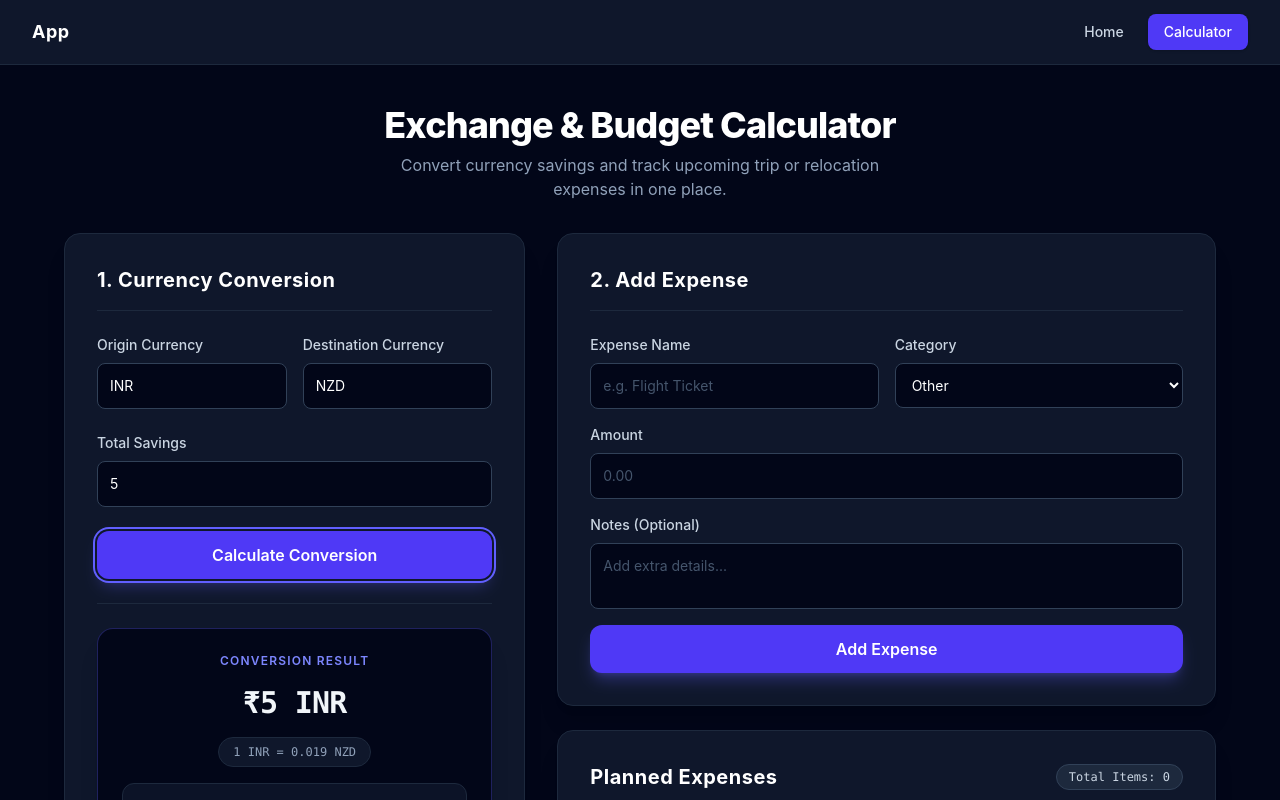
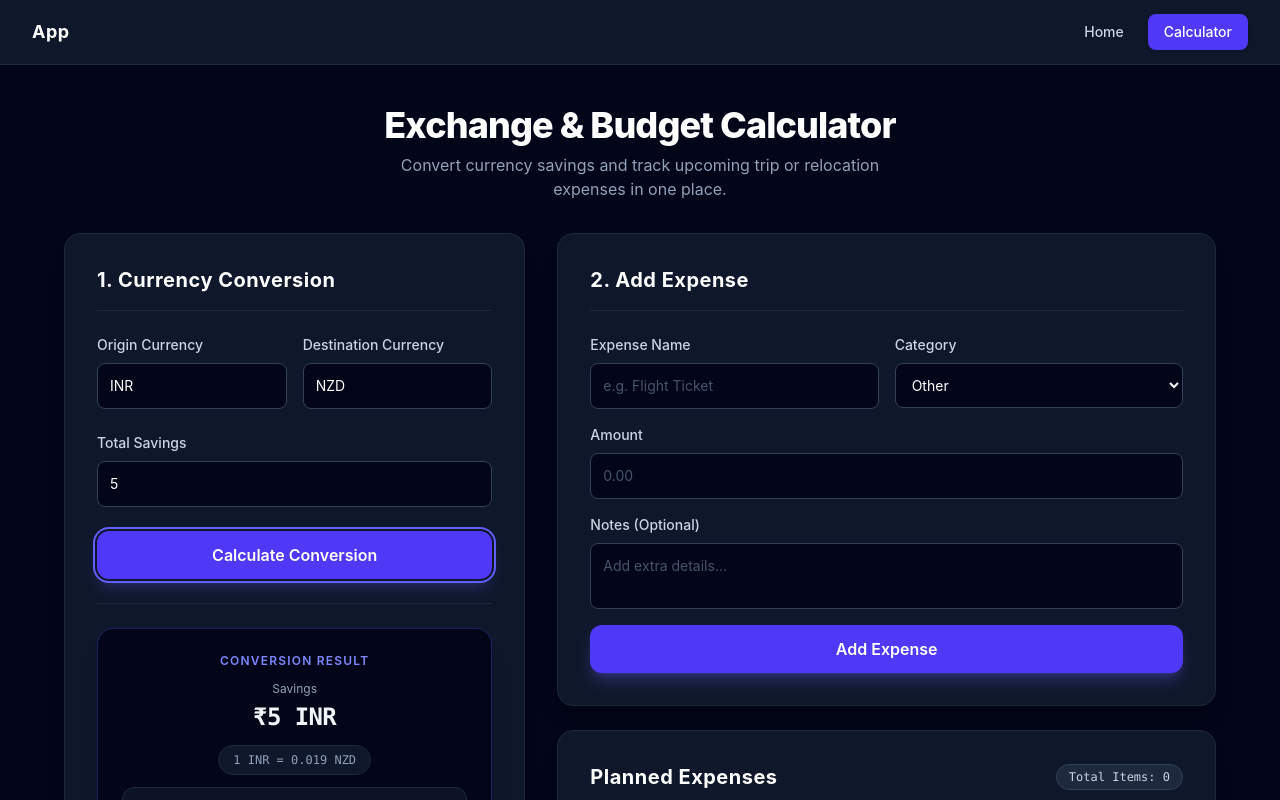
Before and after one commit to mohdriyaan/relocation-budget, a React (Vite) app in the folder client/: page /calculator in a window 1280 px wide. Both pictures are taken after typing "5" into the empty fields and a click on the button "Calculate Conversion". Shown: the top 800 px of the page. Built offline with nearby package versions, Linux system fonts and the light colour scheme.

Commit message:
feat: calculate relocation budget totals

```diff
--- a/client/src/components/CalculatorSummary.jsx
+++ b/client/src/components/CalculatorSummary.jsx
@@ -1,14 +1,22 @@
 // components/CalculatorSummary.jsx
 
-const CalculatorSummary = ({ originCurrency, destinationCurrency, savings, result }) => {
+const CalculatorSummary = ({ originCurrency, destinationCurrency, savings, result, remainingBudget, totalExpenses }) => {
+  const isOverBudget = remainingBudget < 0
+
   return (
-    <div className="bg-slate-950 rounded-2xl p-6 border border-indigo-500/30 shadow-xl text-center space-y-4">
+    <div
+      className={`bg-slate-950 rounded-2xl p-6 border shadow-xl text-center space-y-6 transition-colors ${isOverBudget ? "border-rose-500/40" : "border-indigo-500/30"
+        }`}
+    >
+      {/* 1. Conversion Result Section */}
+      <div className="space-y-3">
         <h2 className="text-xs font-semibold uppercase tracking-widest text-indigo-400">
           Conversion Result
         </h2>
 
         <div>
-        <p className="text-2xl sm:text-3xl font-bold text-slate-100 font-mono tracking-tight">
+          <span className="text-xs text-slate-400 block mb-1">Savings</span>
+          <p className="text-xl sm:text-2xl font-bold text-slate-100 font-mono tracking-tight">
             ₹{savings} {originCurrency}
           </p>
         </div>
@@ -18,9 +26,68 @@ const CalculatorSummary = ({ originCurrency, destinationCurrency, savings, resul
         </div>
 
         <div className="bg-slate-900/80 rounded-xl p-4 border border-slate-800">
+          <span className="text-xs text-slate-400 block mb-1">Converted Savings</span>
           <p className="text-2xl sm:text-3xl font-extrabold text-emerald-400 font-mono tracking-tight">
             ≈ {destinationCurrency} {result}
           </p>
+        </div>
+      </div>
+
+      <div className="border-t border-slate-800"></div>
+
+      {/* 2. Budget Summary Section */}
+      <div className="space-y-4">
+        <h2 className="text-xs font-semibold uppercase tracking-widest text-indigo-400">
+          Budget Summary
+        </h2>
+
+        {/* Over-Budget Warning Banner */}
+        {isOverBudget && (
+          <div
+            role="alert"
+            className="p-3.5 rounded-xl bg-rose-500/10 border border-rose-500/30 text-rose-400 text-xs sm:text-sm flex items-center justify-center gap-2 font-medium"
+          >
+            <svg
+              xmlns="http://www.w3.org/2000/svg"
+              className="h-5 w-5 shrink-0 text-rose-400"
+              viewBox="0 0 20 20"
+              fill="currentColor"
+            >
+              <path
+                fillRule="evenodd"
+                d="M8.257 3.099c.765-1.36 2.722-1.36 3.486 0l5.58 9.92c.75 1.334-.213 2.98-1.742 2.98H4.42c-1.53 0-2.493-1.646-1.743-2.98l5.58-9.92zM11 13a1 1 0 11-2 0 1 1 0 012 0zm-1-8a1 1 0 00-1 1v3a1 1 0 002 0V6a1 1 0 00-1-1z"
+                clipRule="evenodd"
+              />
+            </svg>
+            <span>Your estimated expenses exceed your current savings</span>
+          </div>
+        )}
+
+        <div className="grid grid-cols-1 sm:grid-cols-2 gap-3 text-sm">
+          {/* Total Expenses Card */}
+          <div className="bg-slate-900 p-3.5 rounded-xl border border-slate-800 flex flex-col items-center justify-center">
+            <span className="text-xs text-slate-400 mb-1">Total Expenses</span>
+            <span className="font-mono text-slate-100 font-bold text-base">
+              {destinationCurrency} {totalExpenses}
+            </span>
+          </div>
+
+          {/* Remaining Budget Card */}
+          <div
+            className={`p-3.5 rounded-xl border flex flex-col items-center justify-center ${isOverBudget
+                ? "bg-rose-500/10 border-rose-500/30"
+                : "bg-slate-900 border-slate-800"
+              }`}
+          >
+            <span className="text-xs text-slate-400 mb-1">Remaining Budget</span>
+            <span
+              className={`font-mono font-bold text-base ${isOverBudget ? "text-rose-400" : "text-emerald-400"
+                }`}
+            >
+              {destinationCurrency} {remainingBudget}
+            </span>
+          </div>
+        </div>
       </div>
     </div>
   )
--- a/client/src/pages/Calculator.jsx
+++ b/client/src/pages/Calculator.jsx
@@ -6,6 +6,8 @@ import { useState } from "react"
 import calculateSavings from "../utils/calculateSavings.js"
 import ExpenseForm from "../components/ExpenseForm.jsx"
 import ExpenseList from "../components/ExpenseList.jsx"
+import calculateTotalExpenses from "../utils/calculateTotalExpenses.js"
+import calculateRemainingBudget from "../utils/calculateRemaingBudget.js"
 
 const Calculator = () => {
   const [showSummary, setShowSummary] = useState(false)
@@ -150,6 +152,9 @@ const Calculator = () => {
     setShowSummary(true)
   }
 
+  const totalExpenses = calculateTotalExpenses(expenses)
+  const remainingBudget = calculateRemainingBudget(formData.savings,totalExpenses)
+
   return (
     <div className="min-h-screen bg-slate-950 py-10 px-4 sm:px-6 lg:px-8">
       <div className="max-w-6xl mx-auto space-y-8">
@@ -228,6 +233,8 @@ const Calculator = () => {
                   destinationCurrency={formData.destinationCurrency}
                   savings={formData.savings}
                   result={result}
+                  totalExpenses={totalExpenses}
+                  remainingBudget={remainingBudget}
                 />
               </div>
             )}
--- /dev/null
+++ b/client/src/utils/calculateRemaingBudget.js
@@ -0,0 +1,7 @@
+import calculateTotalExpenses from "./calculateTotalExpenses.js"
+
+const calculateRemainingBudget = (savings,totalExpenses) => {
+  return Number(savings) - Number(totalExpenses)
+}
+
+export default calculateRemainingBudget
--- /dev/null
+++ b/client/src/utils/calculateTotalExpenses.js
@@ -0,0 +1,7 @@
+const calculateTotalExpenses = (expenses) => {
+  return expenses.reduce((acc,current)=>(
+    acc + Number(current.amount)
+  ),0)
+}
+
+export default calculateTotalExpenses
```
Lines whose indentation alone changed are shown as unchanged.
